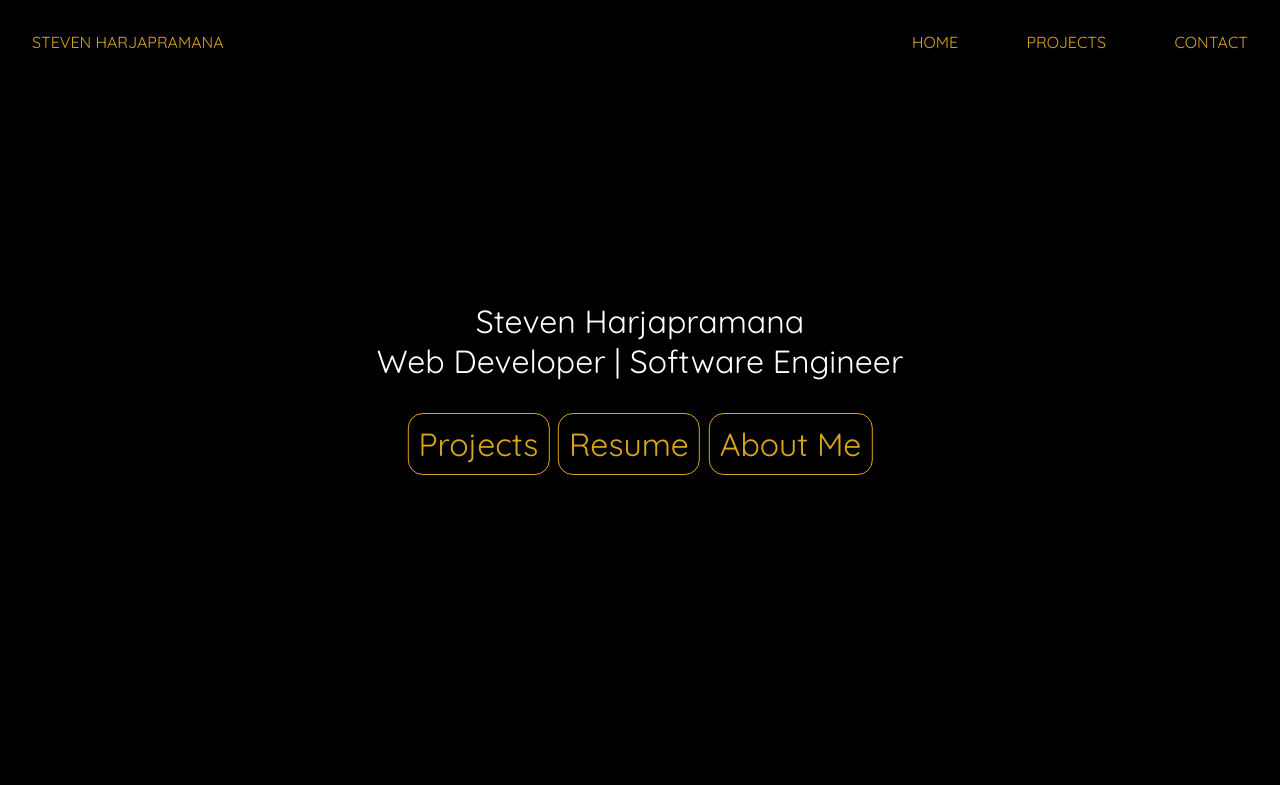
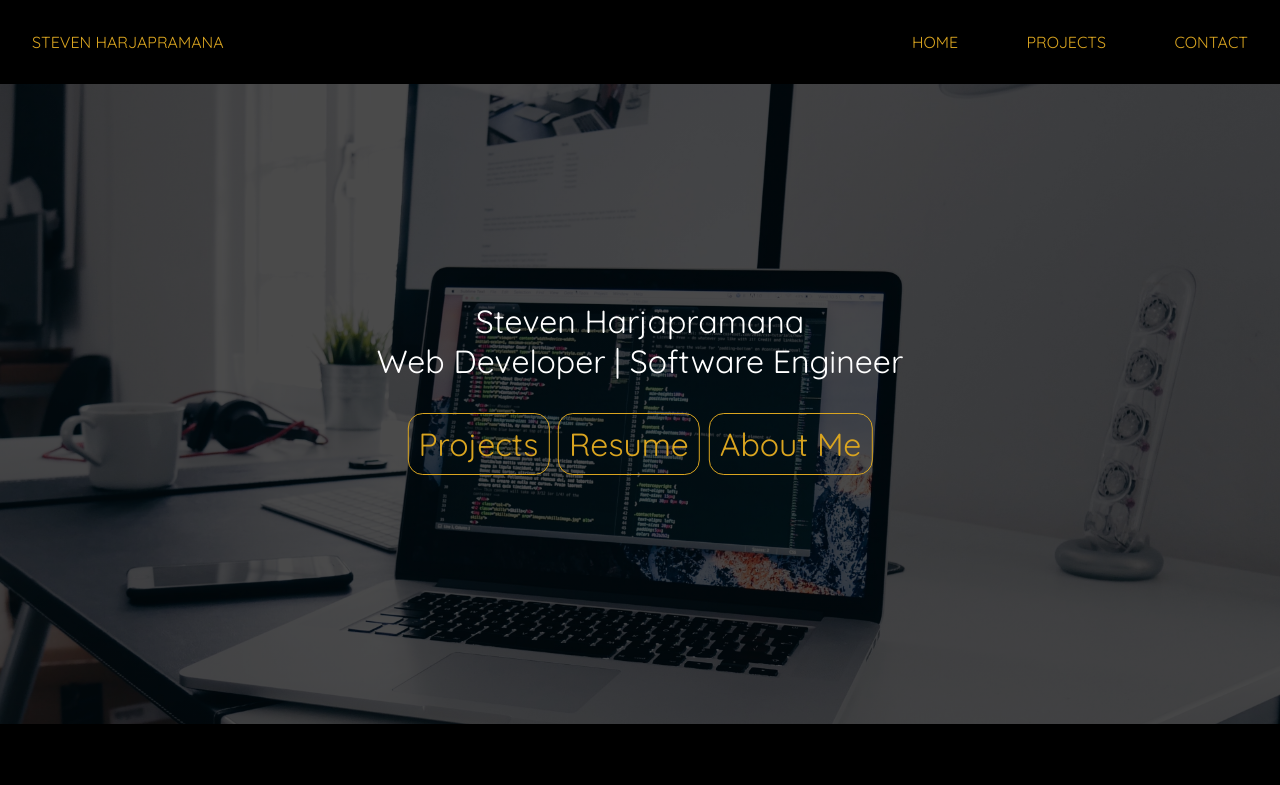
Before and after one commit to stevenharja/portfolio-website, a plain HTML site: page index.html in a window 1280 px wide. Shown: the top 785 px of the page. Drawn offline with Linux system fonts and the light colour scheme; the site is published under a folder, as on GitHub Pages, so addresses that start at the root find nothing.

Commit message:
fixed image path

```diff
--- a/assets/css/main.css
+++ b/assets/css/main.css
@@ -112,7 +112,7 @@
 }
 
 #hero{
-    background-image: linear-gradient(rgba(0, 0, 0, 0.7), rgba(0, 0, 0, 0.7)), url(/assets/img/hero_img.jpg);
+    background-image: linear-gradient(rgba(0, 0, 0, 0.7), rgba(0, 0, 0, 0.7)), url('../img/hero_img.jpg');
     background-position: center;
     background-repeat: no-repeat;
     background-size: cover;
```
